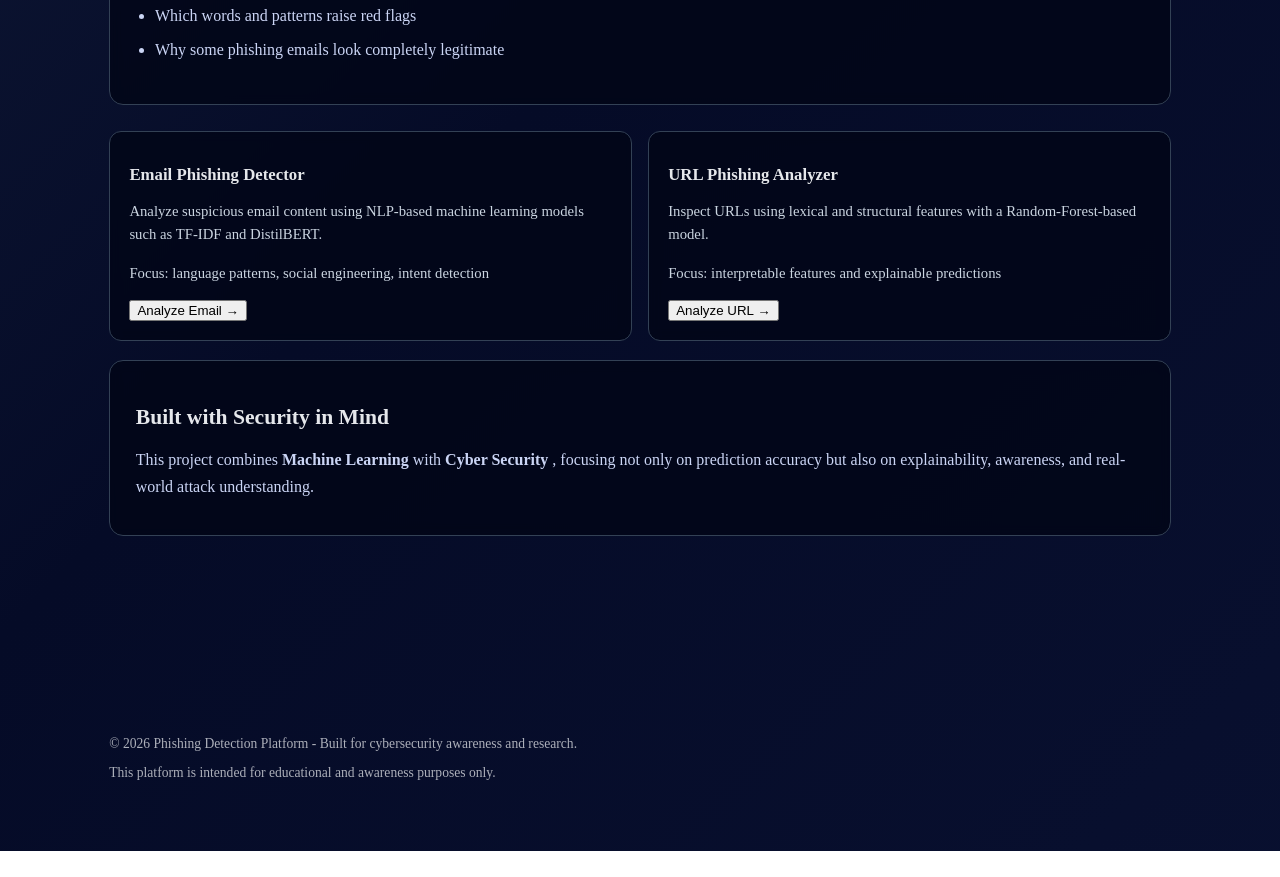
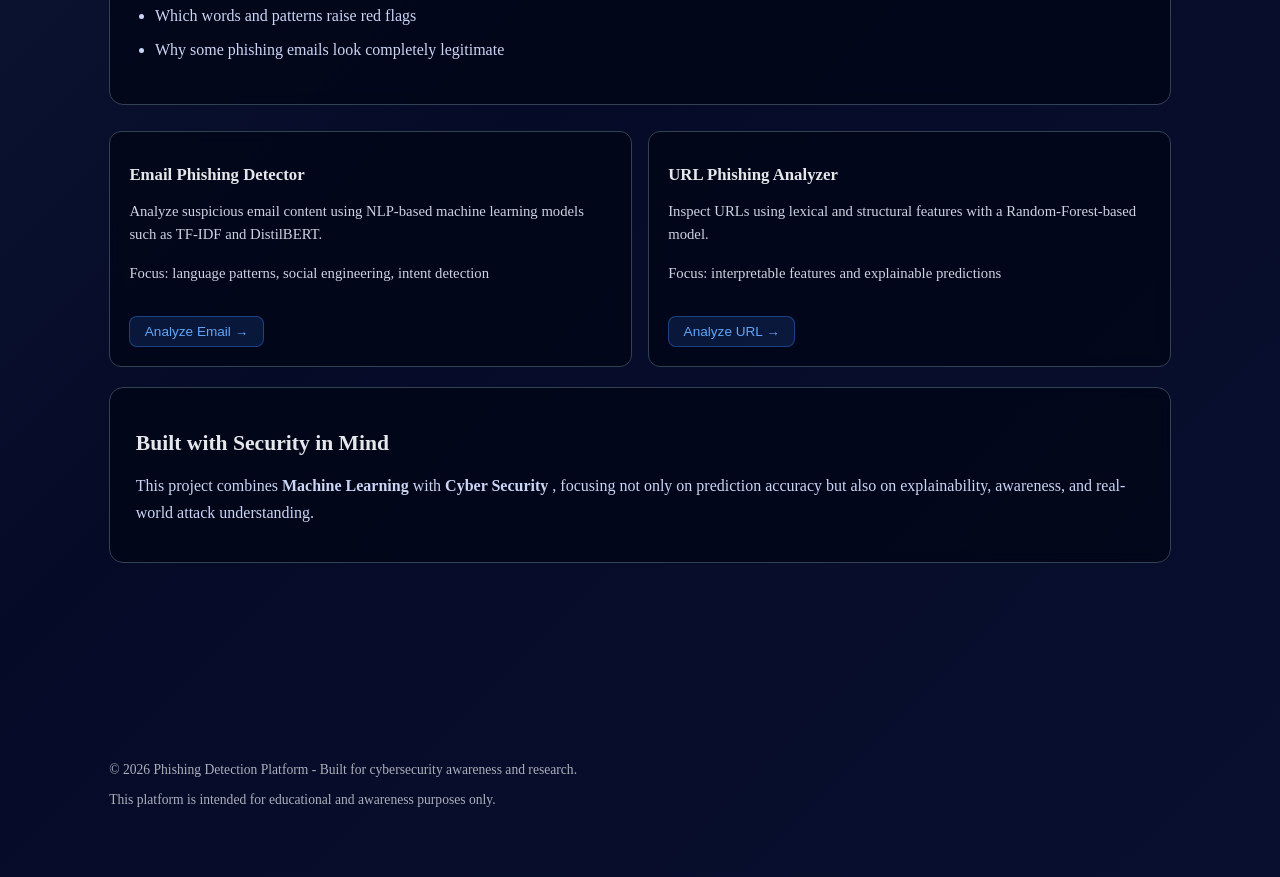
Before and after one commit to ShreyaKeraliya/AI-Powered-Phishing-Detection-System, a Next.js app in the folder frontend/: page / in a window 1280 px wide. Shown: the part 920-1797 px from the top of the page. Before the commit the page ends 1771 px from the top, so only its background shows below. Built offline with nearby package versions, Linux system fonts and the light colour scheme.

Commit message:
Update globals.css

```diff
--- a/frontend/styles/globals.css
+++ b/frontend/styles/globals.css
@@ -152,6 +152,28 @@ a {
   transform: translateY(-4px);
   border-color: #38bdf8;
 }
+
+.card-link {
+  position: relative;
+  text-decoration: none;
+}
+
+.card-btn {
+  margin-top: 1rem;
+  align-self: flex-start;
+  background: rgba(59,130,246,0.15);
+  color: #60a5fa;
+  border: 1px solid rgba(59,130,246,0.4);
+  padding: 0.45rem 0.9rem;
+  border-radius: 8px;
+  font-size: 0.85rem;
+  cursor: pointer;
+}
+
+.card-link:hover .card-btn {
+  background: rgba(59,130,246,0.25);
+}
+
 
 
 .top-nav {
```
